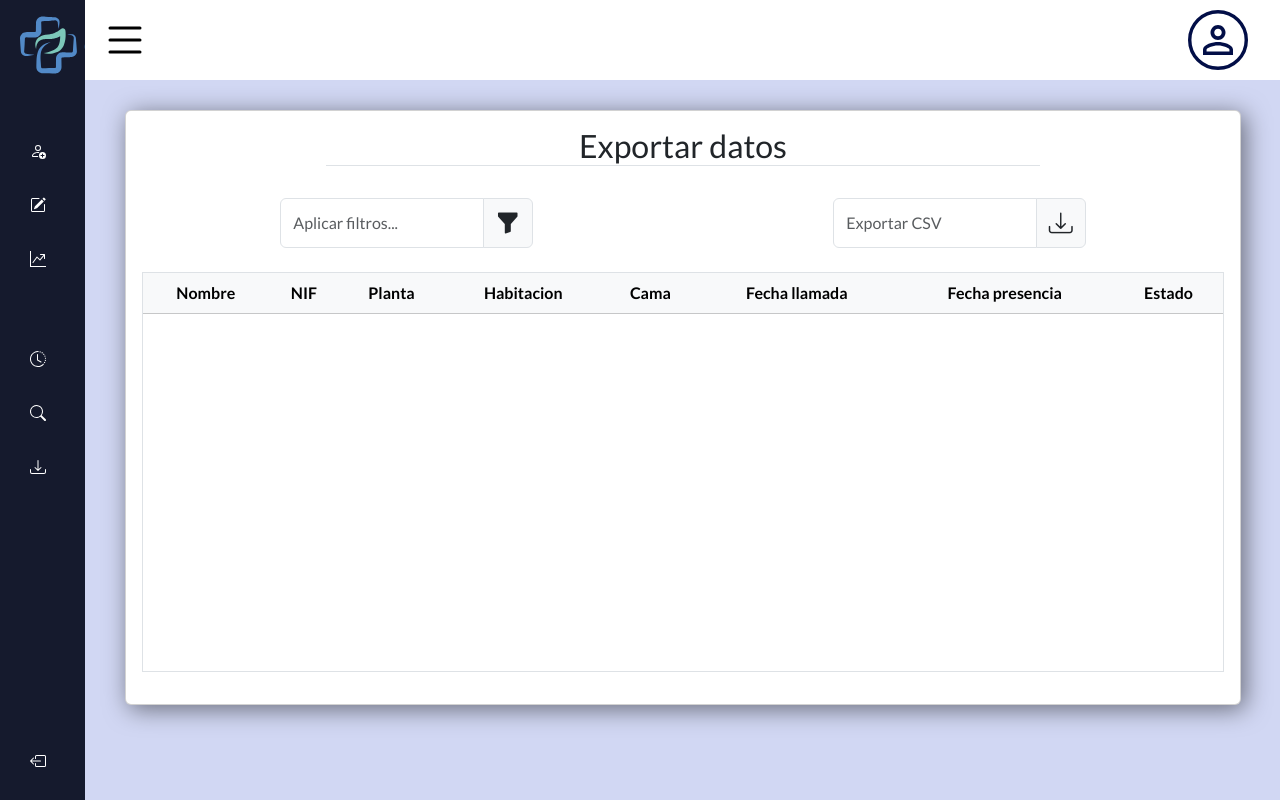
After one commit to josebuenoluis/codigos, a Flask app: page /asistencias/exportar in a window 1280 px wide. The commit adds this page. Run offline with Flask 3, Linux system fonts and the light colour scheme; lists and menus that the app fills with data are empty; some libraries are stand-ins or nearby versions.

Commit message:
Actualizando proyecto

```diff
--- a/python/flask/proyecto_final/routes/asistencias.py
+++ b/python/flask/proyecto_final/routes/asistencias.py
@@ -9,3 +9,7 @@ def historico_asistencias():
 @asistencias.route("/asistencias/consultas", methods=["GET"])
 def consultas_asistencias():
     return render_template("asistencias-consultas.html")
+
+@asistencias.route("/asistencias/exportar", methods=["GET"])
+def exportar_asistencias():
+    return render_template("exportar-datos.html")
--- /dev/null
+++ b/python/flask/proyecto_final/static/css/exportar-datos.css
@@ -0,0 +1,29 @@
+#input-filters:focus,#input-csv:focus{
+  outline: none;
+  box-shadow: none;
+  border: 1px solid rgb(183, 183, 183);
+}
+
+#input-filters:hover + #filters-button{
+    background-color: rgb(45, 45, 147);
+    transition: 0.4s ease;
+    color: white;
+}
+
+#filters-button:hover{
+    background-color: rgb(45, 45, 147);
+    transition: 0.4s ease;
+    color: white;
+}
+
+#input-csv:hover + #csv-button{
+    background-color: rgb(45, 45, 147);
+    transition: 0.4s ease;
+    color: white;
+}
+
+#csv-button:hover{
+    background-color: rgb(45, 45, 147);
+    transition: 0.4s ease;
+    color: white;
+}
--- a/python/flask/proyecto_final/static/js/asistencias-historico.js
+++ b/python/flask/proyecto_final/static/js/asistencias-historico.js
@@ -13,6 +13,7 @@ let myChart = new Chart(ctx,{
           }]
     },
     options:{
+        responsive:true,
         scales: {
             y: {
                 beginAtZero: true
--- a/python/flask/proyecto_final/templates/base.html
+++ b/python/flask/proyecto_final/templates/base.html
@@ -105,7 +105,7 @@
                         </a>
                     </li>
                     <li class="custom-nav-item">
-                        <a href="#" class="custom-nav-link">
+                        <a href="/asistencias/exportar" class="custom-nav-link">
                             <span>
                                 <svg xmlns="http://www.w3.org/2000/svg" width="16" height="16" fill="currentColor"
                                     class="bi bi-download" viewBox="0 0 16 16">
--- /dev/null
+++ b/python/flask/proyecto_final/templates/exportar-datos.html
@@ -0,0 +1,90 @@
+{% extends 'base.html' %}
+{% block title %} Historico-Asistencias {% endblock %}
+{% block styles %}
+<link rel="stylesheet" href="{{ url_for('static', filename='css/exportar-datos.css') }}">
+{% endblock %}
+{% block content %}
+<main>
+    <div class="container">
+        <div class="card my-4">
+            <div class="card-body">
+                <div class="row d-flex justify-content-center mb-4">
+                    <div class="col-12 col-lg-8">
+                        <h2 class="text-center border-bottom">Exportar datos</h2>
+                    </div>
+                </div>
+                <div class="row d-flex justify-content-around flex-wrap">
+                    <div class="col-10 col-sm-5 col-lg-3 mb-4">
+                        <div class="input-group">
+                            <input type="text" readonly class="form-control" id="input-filters"
+                                placeholder="Aplicar filtros..." style="cursor: pointer;">
+                            <button type="button" class="input-group-text" id="filters-button">
+                                <i class="bi bi-funnel-fill fs-4"></i>
+                            </button>
+                        </div>
+                    </div>
+                    <div class="col-10 col-sm-5 col-lg-3 mb-4">
+                        <div class="input-group">
+                            <input type="text" readonly class="form-control" id="input-csv"
+                                placeholder="Exportar CSV" style="cursor: pointer;">
+                            <button type="button" class="input-group-text" id="csv-button">
+                                <i class="bi bi-download fs-4"></i>
+                            </button>
+                        </div>
+                    </div>
+                </div>
+                <div class="row d-flex justify-content-center mb-3">
+                    <div class="col-12">
+                        <div class="table-responsive border border-1" style="max-height: 400px;min-height:400px; overflow-y: auto;">
+                            <table class="table text-center table-hover">
+                                <thead class="table-light" style="position:sticky; top: 0;">
+                                    <tr>
+                                        <th scope="col">Nombre</th>
+                                        <th scope="col">NIF</th>
+                                        <th scope="col">Planta</th>
+                                        <th scope="col">Habitacion</th>
+                                        <th scope="col">Cama</th>
+                                        <th scope="col">Fecha llamada</th>
+                                        <th scope="col">Fecha presencia</th>
+                                        <th scope="col">Estado</th>
+                                    </tr>
+                                </thead>
+                                <tbody>
+
+                                </tbody>
+                            </table>
+                        </div>
+                    </div>
+                </div>
+                <!-- Button trigger modal -->
+                <!-- <button type="button" class="btn btn-primary" data-bs-toggle="modal" data-bs-target="#exampleModal">
+                    Launch demo modal
+                </button> -->
+                <!-- Modal -->
+                <div class="modal fade" id="exampleModal" tabindex="-1" aria-labelledby="exampleModalLabel" aria-hidden="true">
+                    <div class="modal-dialog">
+                    <div class="modal-content">
+                        <div class="modal-header">
+                        <h1 class="modal-title fs-5" id="exampleModalLabel">Modal title</h1>
+                        <button type="button" class="btn-close" data-bs-dismiss="modal" aria-label="Close"></button>
+                        </div>
+                        <div class="modal-body">
+                        ...
+                        </div>
+                        <div class="modal-footer">
+                        <button type="button" class="btn btn-secondary" data-bs-dismiss="modal">Close</button>
+                        <button type="button" class="btn btn-primary">Save changes</button>
+                        </div>
+                    </div>
+                    </div>
+                </div>
+            </div>
+        </div>
+    </div>
+</main>
+
+{% endblock %}
+
+{% block scripts %}
+<script src="{{ url_for('static', filename='js/exportar-datos.js') }}"></script>
+{% endblock %}
```
Also changed, not shown: python/flask/proyecto_final/static/js/exportar-datos.js (added).
